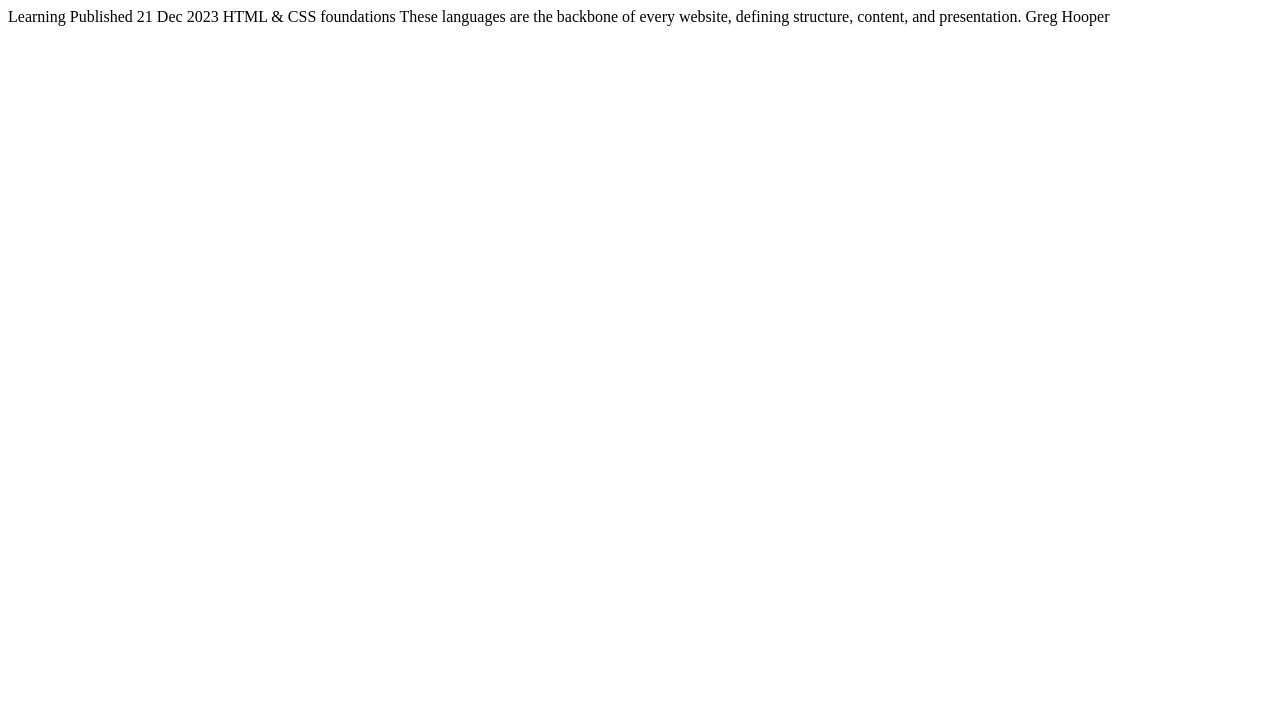
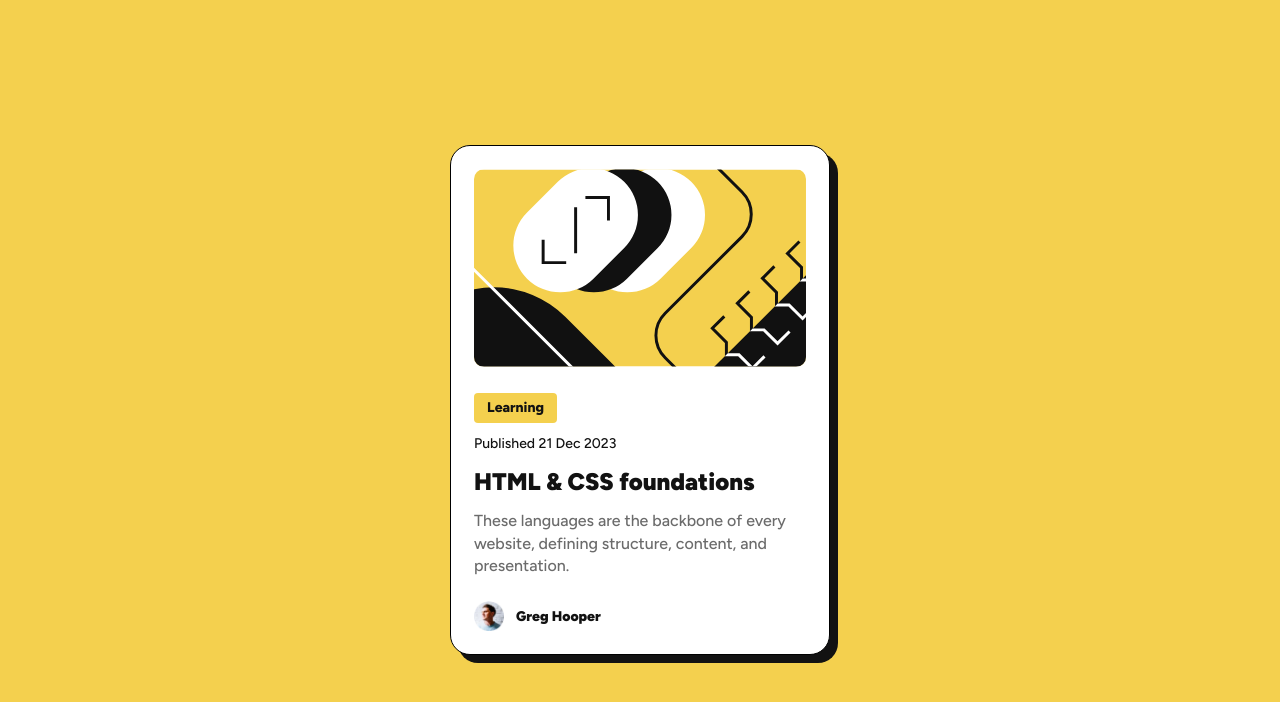
Before and after one commit to peterforster10/frontend-mentor-projects, a plain HTML site: page 02-Blog-preview-card/index.html in a window 1280 px wide. Drawn offline with Linux system fonts and the light colour scheme.

Commit message:
challenge 02

```diff
--- /dev/null
+++ b/02-Blog-preview-card/css/style.css
@@ -0,0 +1,140 @@
+:root {
+  --yellow-color: #f4d04e;
+  --white-color: #fff;
+  --gray-500-color: #6b6b6b;
+  --gray-950-color: #121212;
+}
+
+* {
+  margin: 0;
+  padding: 0;
+  box-sizing: border-box;
+}
+
+html {
+  font-size: 62.5%;
+  scroll-behavior: smooth;
+}
+
+body {
+  font-family: 'Figtree', sans-serif;
+  line-height: 1.6;
+  font-weight: 400;
+  font-size: 1.6rem;
+  background-color: var(--yellow-color);
+  color: var(--gray-950-color);
+  min-height: 100vh;
+}
+
+.container {
+  min-height: 100vh;
+  display: flex;
+  justify-content: center;
+  align-items: center;
+}
+
+.main {
+  max-width: 38rem;
+}
+
+.card {
+  padding: 2.3rem;
+  background-color: var(--white-color);
+  border-radius: 20px;
+  min-height: 50rem;
+  border: 1px solid black;
+  box-shadow: 8px 8px;
+}
+
+.card-details {
+  margin-top: 1.8rem;
+}
+
+.card-tag {
+  display: inline-block;
+  padding: 0.4rem 1.3rem;
+  background-color: var(--yellow-color);
+  border-radius: 4px;
+  color: var(--gray-950-color);
+  font-size: 1.4rem;
+  font-weight: 800;
+  line-height: 1.6;
+  margin-bottom: 1rem;
+}
+
+.card-subtitle {
+  font-size: 1.4rem;
+  line-height: 1.6;
+  font-weight: 500;
+  margin-bottom: 1.2rem;
+}
+
+.card-title {
+  font-size: 2.4rem;
+  font-weight: 900;
+  line-height: 1.2;
+  margin-bottom: 1.4rem;
+}
+
+.card-title-link:link,
+.card-title-link:visited {
+  color: var(--slate-900-color);
+  text-decoration: none;
+  transition: all 0.2s ease-in-out;
+}
+
+.card-title-link:hover,
+.card-title-link:active {
+  color: var(--yellow-color);
+}
+
+.card-text {
+  color: var(--gray-500-color);
+  font-size: 1.6rem;
+  line-height: 1.4;
+  font-weight: 500;
+  margin-bottom: 2.4rem;
+}
+
+.card-img {
+  max-width: 100%;
+  border-radius: 10px;
+}
+
+.author {
+  display: flex;
+  align-items: center;
+  gap: 1.2rem;
+}
+
+.author-img {
+  width: 30px;
+  height: 30px;
+}
+
+.author-name {
+  font-weight: 900;
+  font-size: 1.4rem;
+  line-height: 1.4;
+}
+
+/* Landscape tablets, below 1200 = 75em */
+@media (max-width: 1200px) {
+  html {
+    /* Decreases all rem values on the page. */
+    /* 9px / 16px = 56.25% */
+    font-size: 56.25%;
+  }
+}
+
+/* Tablets, below 944px = 59em */
+/* @media (max-width: 944px) {
+  html {
+    font-size: 50%;
+  }
+} */
+
+/* Phones, below 550px = 34em */
+/* @media (max-width: 550px) {
+
+}*/
--- a/02-Blog-preview-card/index.html
+++ b/02-Blog-preview-card/index.html
@@ -3,6 +3,11 @@
 <head>
   <meta charset="UTF-8">
   <meta name="viewport" content="width=device-width, initial-scale=1.0"> <!-- displays site properly based on user's device -->
+
+  <link rel="preconnect" href="https://fonts.googleapis.com">
+  <link rel="preconnect" href="https://fonts.gstatic.com" crossorigin>
+  <link href="https://fonts.googleapis.com/css2?family=Figtree:ital,wght@0,300..900;1,300..900&display=swap" rel="stylesheet">
+  <link rel="stylesheet" href="css/style.css" />
 
   <link rel="icon" type="image/png" sizes="32x32" href="./assets/images/favicon-32x32.png">
 
@@ -10,16 +15,34 @@
 
 </head>
 <body>
+  <div class="container">
+    <main class="main">
+      <div class="card">
+        <img src="assets/images/illustration-article.svg" alt="Decoration image" class="card-img" />
+        <div class="card-details">
+          <span class="card-tag">Learning</span>
+          <p class="card-subtitle">Published 21 Dec 2023</p>
+          <h1 class="card-title">
+            <a href="#" class="card-title-link">HTML & CSS foundations</a>
+          </h1>
+          <p class="card-text">These languages are the backbone of every website, defining structure, content, and presentation.</p>
+          <div class="author">
+            <img src="assets/images/image-avatar.webp" alt="Greg Hooper" class="author-img" />
+            <span class="author-name">Greg Hooper</span>
+          </div>
+        </div>
+      </div>
+    </main>
+  </div>
 
-  Learning
 
-  Published 21 Dec 2023
 
-  HTML & CSS foundations
 
-  These languages are the backbone of every website, defining structure, content, and presentation.
 
-  Greg Hooper
+
+
+
+
 
 </body>
 </html>
```
Also changed, not shown: 02-Blog-preview-card/assets/fonts/Figtree-Italic-VariableFont_wght.ttf (deleted), 02-Blog-preview-card/assets/fonts/Figtree-VariableFont_wght.ttf (deleted), 02-Blog-preview-card/assets/fonts/OFL.txt (deleted), 02-Blog-preview-card/assets/fonts/README.txt (deleted), 02-Blog-preview-card/assets/fonts/static/Figtree-ExtraBold.ttf (deleted), 02-Blog-preview-card/assets/fonts/static/Figtree-Medium.ttf (deleted).
